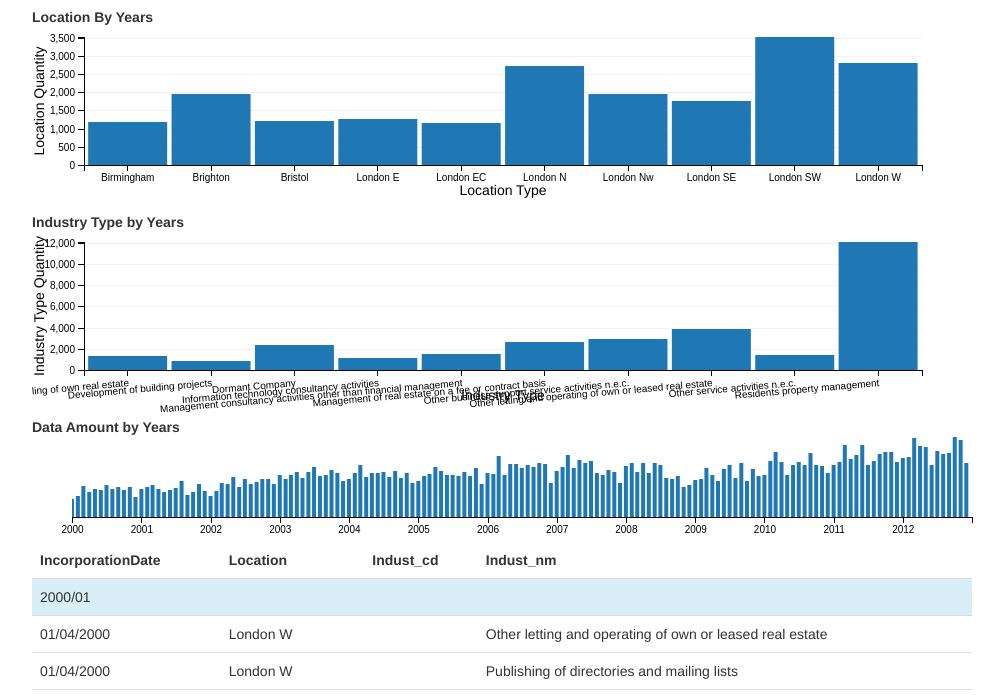
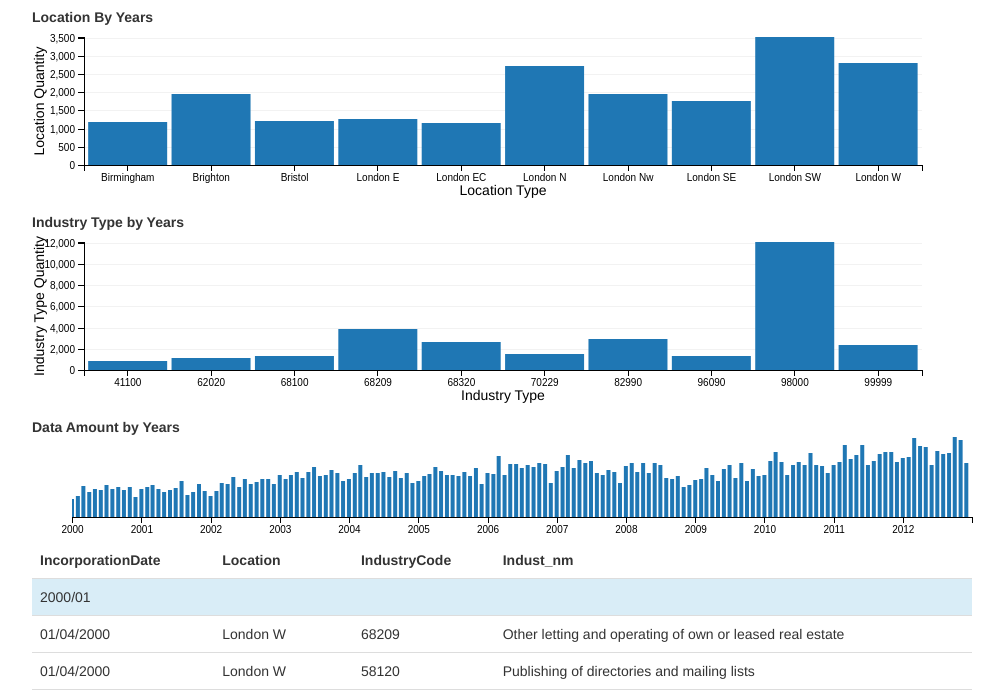
Before and after one commit to JuneJobs/angelafoodgram, a website with bundled scripts: page webClient/index.html in a window 1280 px wide. Shown: the part 103-800 px from the top of the page, without its empty margins (138-1142 px from the left). Built offline with nearby package versions, Linux system fonts and the light colour scheme.

Commit message:
Change Industry Type Graph
Changed industry Type Graph's dimension to industry code.

```diff
--- a/webClient/index.html
+++ b/webClient/index.html
@@ -13,9 +13,9 @@
         #monthly-volume-chart g.y {
             display: none;
         }
-        #industryType-chart .x.axis text {
+        /* #industryType-chart .x.axis text {
              text-anchor: end !important; transform: rotate(-5deg);
-        }
+        } */
     </style>
 </head>
 
--- a/webClient/js/chart.js
+++ b/webClient/js/chart.js
@@ -51,7 +51,7 @@ d3.csv("data/industry.csv").then(function (data) {
 
     // Determine a histogram of percent changes
     var industryType = ndx.dimension(function (d) {
-        return d.indust_nm;
+        return d.IndustryCode;
     });
     var industryTypeGroup = industryType.group();
     industryTypeGroup = getTops(industryTypeGroup);
@@ -144,7 +144,7 @@ d3.csv("data/industry.csv").then(function (data) {
         .columns([
             'incorporationDate',
             'location',
-            'indust_cd',
+            'IndustryCode',
             'indust_nm'
         ])
 
```
